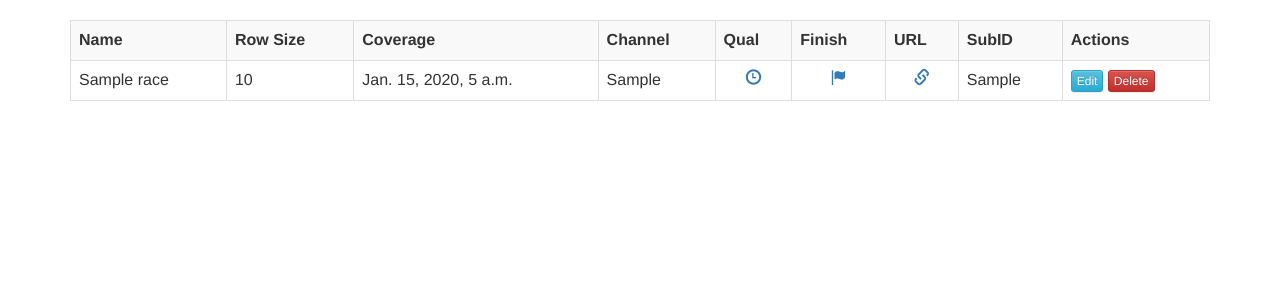
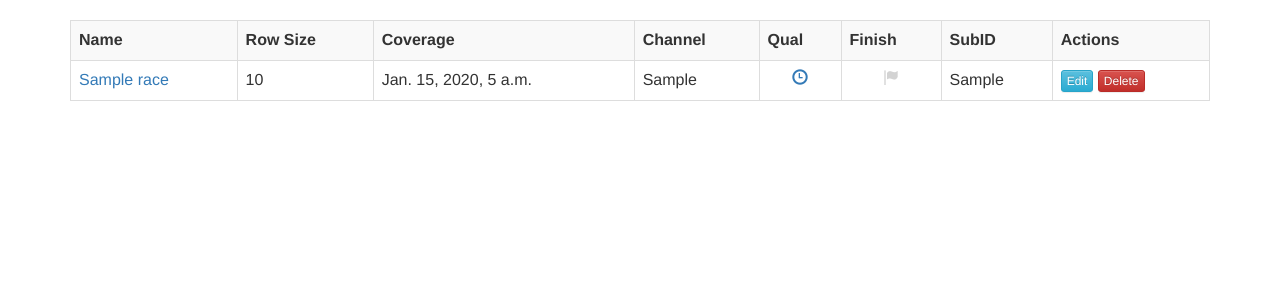
Before and after one commit to jestrella52/indybot, a Django app: page /race/list/ in a window 1280 px wide. Shown: the part 52-352 px from the top of the page. Run offline with Django 3.2, Linux system fonts and the light colour scheme; a user stored in the database is signed in; tables that the repository leaves empty hold one stand-in row (values such as "Sample post"); some libraries are stand-ins or nearby versions.

Commit message:
Highlight icons where race/qual results exist

```diff
--- a/manager/templates/raceList.html
+++ b/manager/templates/raceList.html
@@ -13,19 +13,26 @@
             <th>Channel</th>
             <th>Qual</th>
             <th>Finish</th>
-            <th>URL</th>
             <th>SubID</th>
             <th>Actions</th>
         </tr>
         {% for race in raceList %}
         <tr>
-            <td>{{ race.title }}</td>
+            <td><a href="{{ race.url }}">{{ race.title }}</a></td>
             <td>{{ race.rowsize }}</td>
             <td>{{ race.coverage }}</td>
             <td>{{ race.channel }}</td>
-            <td align="center"><a href="/results/edit/{{race.id}}/1"><span class="glyphicon glyphicon-time" aria-hidden="true"></span></a></td>
-            <td align="center"><a href="/results/edit/{{race.id}}/2"><span class="glyphicon glyphicon-flag" aria-hidden="true"></span></a></td>
-            <td align="center"><a href="{{ race.url }}"><span class="glyphicon glyphicon-link" aria-hidden="true"></span></a></td>
+            <td align="center">
+                <a href="/results/edit/{{race.id}}/1">
+                    <span class="glyphicon glyphicon-time" {{ race.qualResultStyle | safe }} aria-hidden="true"></span>
+                </a>
+            </td>
+            <td align="center">
+                <a href="/results/edit/{{race.id}}/2">
+                    <span class="glyphicon glyphicon-flag" {{ race.raceResultStyle | safe }} aria-hidden="true"></span>
+                </a>
+            </td>
+            <!-- <td align="center"><a href="{{ race.url }}"><span class="glyphicon glyphicon-link" aria-hidden="true"></span></a></td> -->
             <td>{{ race.submission }}</td>
             <td>
                 <a class="btn btn-xs btn-info" href="/race/{{race.id}}/edit">Edit</a>
--- a/manager/views.py
+++ b/manager/views.py
@@ -91,13 +91,27 @@ def country_list(request):
 
 @login_required
 def race_list(request):
+
     raceList = Race.objects.order_by('-green')
     template = loader.get_template('raceList.html')
+
+    for i in xrange(len(raceList)):
+        qualResultStyle = ''
+        raceResultStyle = ''
+
+        itemResults = Result.objects.filter(race_id=raceList[i].id)
+
+        if itemResults.filter(type_id=1).count() == 0:
+            raceList[i].qualResultStyle = 'style="color:lightgrey"'
+        if itemResults.filter(type_id=2).count() == 0:
+            raceList[i].raceResultStyle = 'style="color:lightgrey"'
+
+        # raise FooException
+
     context = {
         'raceList': raceList,
     }
     return HttpResponse(template.render(context, request))
-    # return HttpResponse("You're looking at race %s." % race_id)
 
 
 @login_required
@@ -292,7 +306,7 @@ def results_edit(request, race_id, resulttype_id):
 
     race = Race.objects.get(id=race_id)
     resultTypeName = ResultType.objects.get(id=resulttype_id)
-    activeDrivers = Driver.objects.filter(active=1).order_by('last', 'first')
+    activeDrivers = Driver.objects.order_by('last', 'first')
     driverPositions = []
     positions = []
 
```
